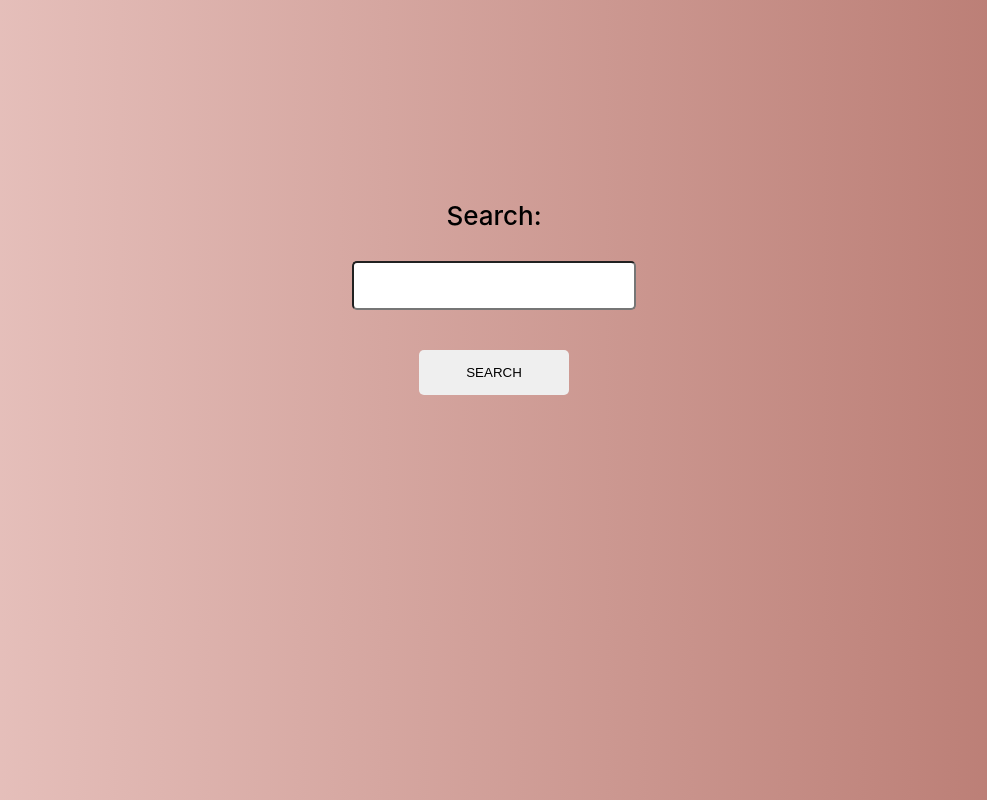
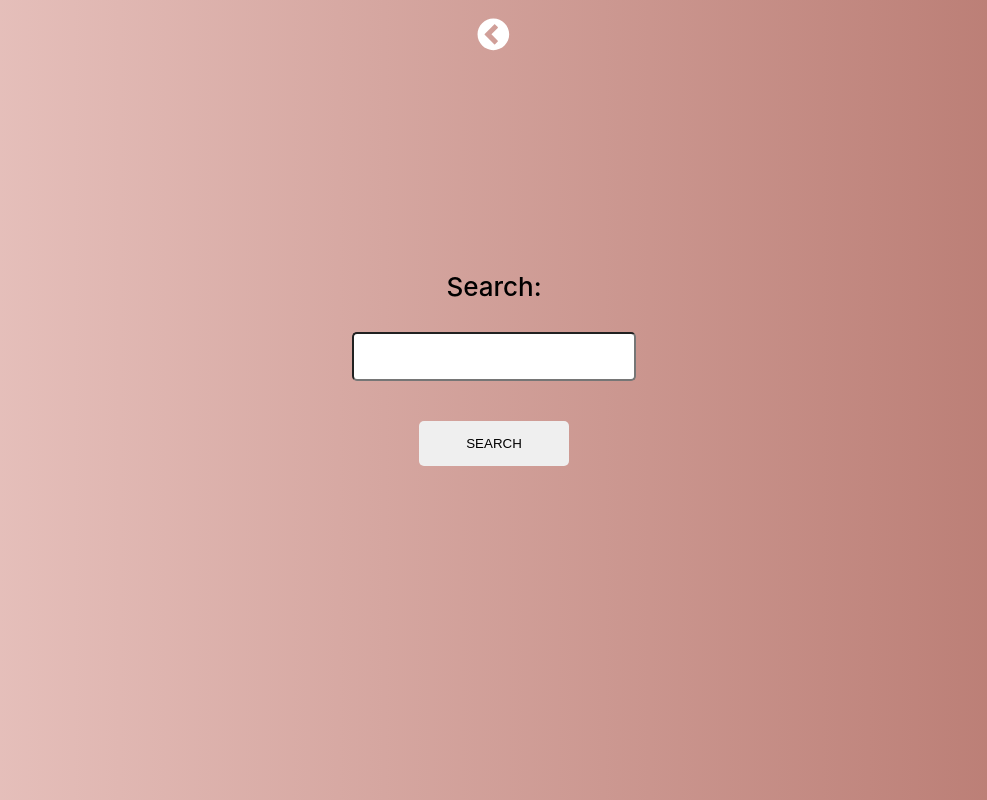
Before and after one commit to Neaa99/Nexer-case, a React (Create React App) app in the folder frontend/: page /search in a window 1280 px wide. Shown: the whole page, without its empty margins (146-1133 px from the left). Built offline with nearby package versions, Linux system fonts and the light colour scheme.

Commit message:
clean code

```diff
--- a/frontend/src/components/AllBooks.js
+++ b/frontend/src/components/AllBooks.js
@@ -22,21 +22,19 @@ export const AllBooks = () => {
       <h1 className="main-title">All books:</h1>
 
       <div className='buttons'>
-        <button className="btn">
         <Link
               to={`/add`}
-              key={uniqid()}>
+              key={uniqid()}
+              className="btn">
                 <p>Add a book</p>
         </Link>
-        </button>
 
-        <button className="btn">
         <Link
               to={`/search`}
-              key={uniqid()}>
+              key={uniqid()}
+              className="btn">
                 <p>Search for a book</p>
         </Link>
-        </button>
       </div>
 
       <section className='all-books'>
--- a/frontend/src/components/Search.js
+++ b/frontend/src/components/Search.js
@@ -1,12 +1,20 @@
 import React, { useState } from "react";
-import { Link } from "react-router-dom";
+import { Link, useNavigate } from "react-router-dom";
 import uniqid from 'uniqid';
+
+import { BackIcon } from "./BackIcon";
 
 
 export const Search = () => {
 
     const [search, setSearch] = useState('')
     const [active, setActive] = useState(false)
+
+    const navigate = useNavigate()
+
+    const onBackButtonClick = () => {
+        navigate(-1);
+      };
 
     const btnHandler = () => {
         setActive(!active)
@@ -29,6 +37,9 @@ export const Search = () => {
 
     return (
         <section className="form-container">
+            <button className="backLink" onClick={onBackButtonClick}>
+            <BackIcon />
+          </button>
         <form className="search-form">
         <label>Search:</label>
             <input
--- a/frontend/src/index.css
+++ b/frontend/src/index.css
@@ -163,6 +163,10 @@ label {
   gap: 20px;
 }
 
+.buttons p {
+  text-align: center;
+}
+
 .btn {
   width: 150px;
   border-radius: 5px;
```
Also changed, not shown: frontend/src/components/AddBook.js (indentation only).
